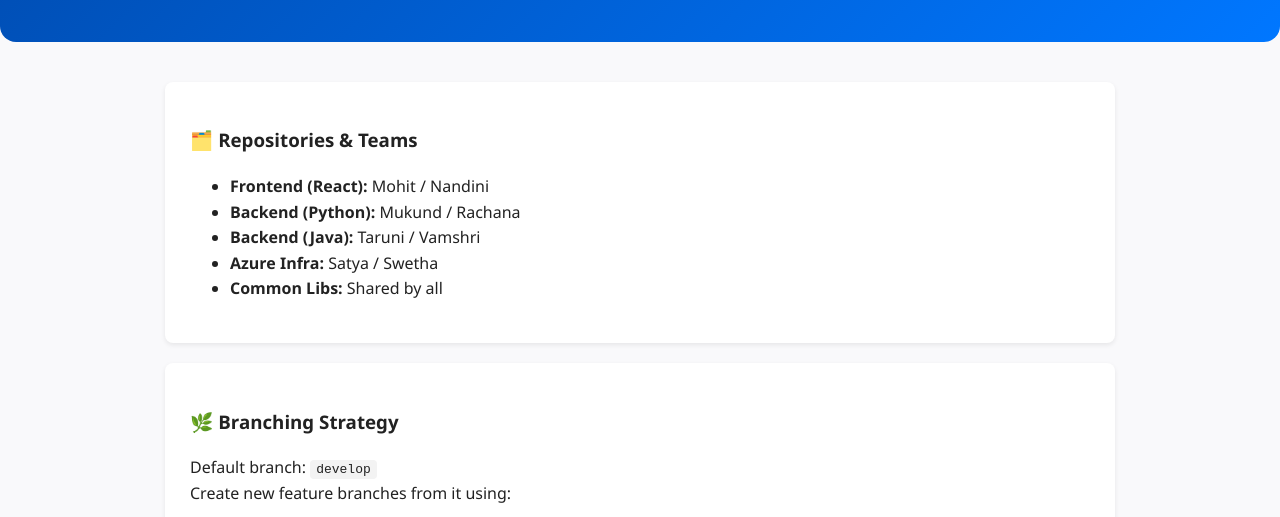
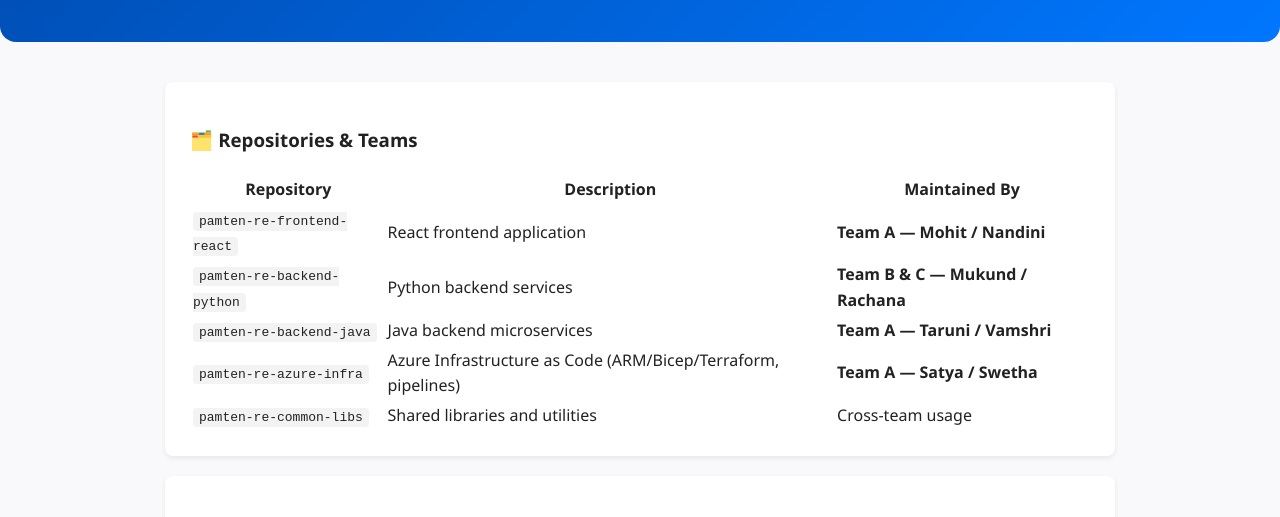
Before and after one commit to PamtenRE/pamtenre.github.io, a plain HTML site: page index.html in a window 1280 px wide. Shown: the part 240-757 px from the top of the page. Drawn offline with Linux system fonts and the light colour scheme.

Commit message:
Refactor repositories section into a table format
Replaced the list of repositories and teams with a table format for better organization and clarity.

```diff
--- a/index.html
+++ b/index.html
@@ -30,13 +30,45 @@
   <main>
     <section id="repos">
       <h3>🗂️ Repositories & Teams</h3>
-      <ul>
-        <li><b>Frontend (React):</b> Mohit / Nandini</li>
-        <li><b>Backend (Python):</b> Mukund / Rachana</li>
-        <li><b>Backend (Java):</b> Taruni / Vamshri</li>
-        <li><b>Azure Infra:</b> Satya / Swetha</li>
-        <li><b>Common Libs:</b> Shared by all</li>
-      </ul>
+
+      <div class="table-wrapper">
+        <table>
+          <thead>
+            <tr>
+              <th>Repository</th>
+              <th>Description</th>
+              <th>Maintained By</th>
+            </tr>
+          </thead>
+          <tbody>
+            <tr>
+              <td><code>pamten-re-frontend-react</code></td>
+              <td>React frontend application</td>
+              <td><b>Team A — Mohit / Nandini</b></td>
+            </tr>
+            <tr>
+              <td><code>pamten-re-backend-python</code></td>
+              <td>Python backend services</td>
+              <td><b>Team B & C — Mukund / Rachana</b></td>
+            </tr>
+            <tr>
+              <td><code>pamten-re-backend-java</code></td>
+              <td>Java backend microservices</td>
+              <td><b>Team A — Taruni / Vamshri</b></td>
+            </tr>
+            <tr>
+              <td><code>pamten-re-azure-infra</code></td>
+              <td>Azure Infrastructure as Code (ARM/Bicep/Terraform, pipelines)</td>
+              <td><b>Team A — Satya / Swetha</b></td>
+            </tr>
+            <tr>
+              <td><code>pamten-re-common-libs</code></td>
+              <td>Shared libraries and utilities</td>
+              <td>Cross-team usage</td>
+            </tr>
+          </tbody>
+        </table>
+      </div>
     </section>
 
     <section id="branching">
@@ -57,7 +89,7 @@
         <li>After approval and checks, merge your PR.</li>
       </ol>
       <p>
-        <b>Feature/*</b> → <b>Develop</b> → auto-deploys to <b>DEV</b> environment in Azure.<br />
+        <b>Develop</b> → auto-deploys to <b>DEV</b> environment in Azure.<br />
         <b>Develop</b> → <b>Master</b> (or <b>Release</b>) → <b>PROD</b>.
       </p>
     </section>
```
